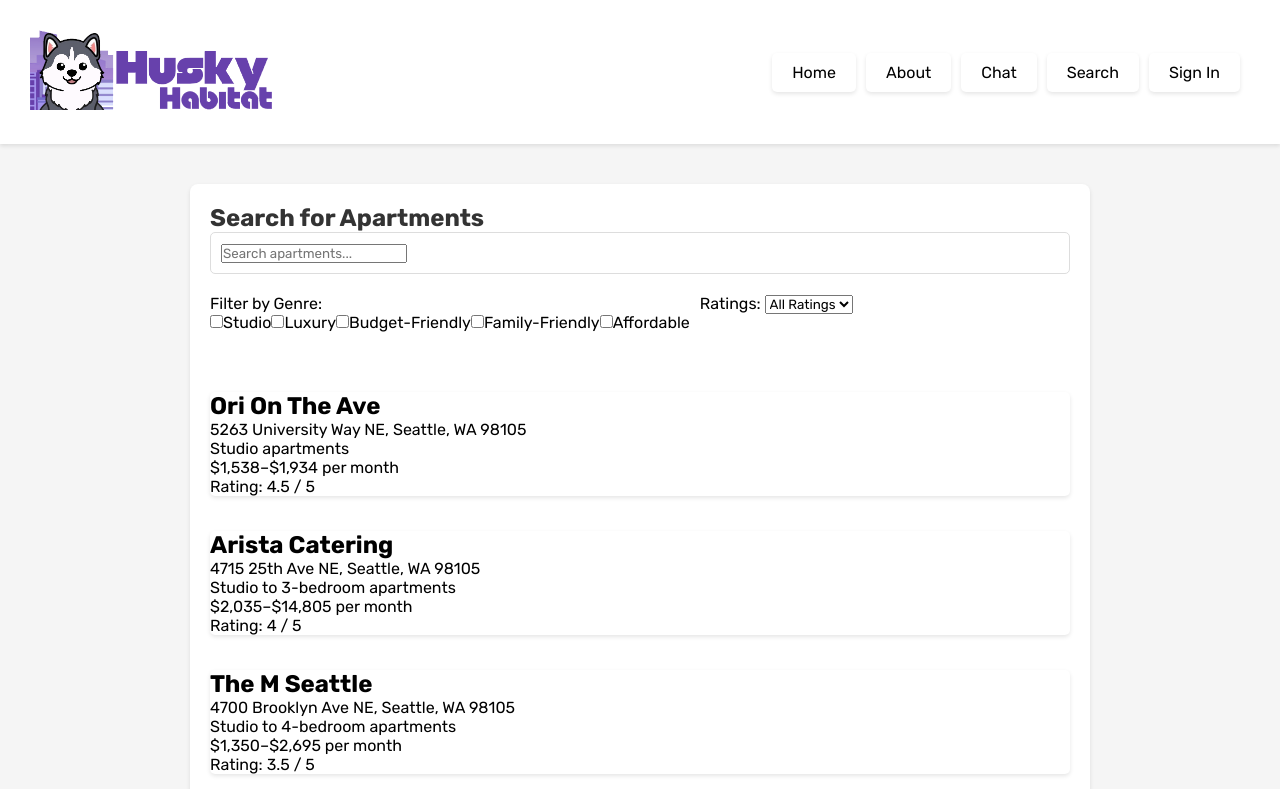
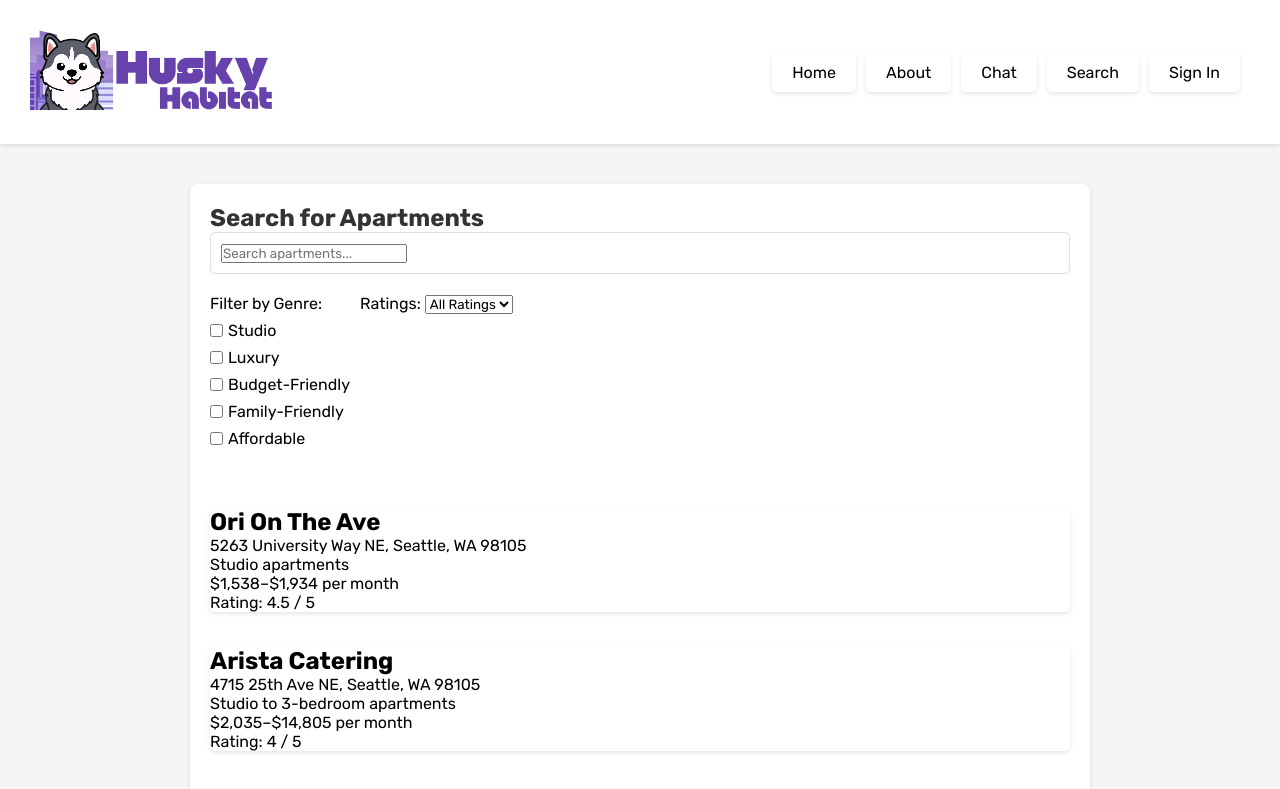
Before and after one commit to UW-INFO442-WI25/the-a-team, a React (Vite) app: page /search in a window 1280 px wide. Shown: the top 789 px of the page. Built offline with nearby package versions, Linux system fonts and the light colour scheme.

Commit message:
styled about and search pages

```diff
--- a/src/index.css
+++ b/src/index.css
@@ -298,6 +298,16 @@ body {
     border-radius: 5px;
 }
 
+.mission-section {
+    margin-top: 50px;
+    padding: 20px;
+}
+
+.mission-section p {
+    margin-top: 20px;
+}
+
+
 /* Team Section */
 .team-section {
     margin-top: 60px;
@@ -394,6 +404,18 @@ body {
     background-color: #555;
 }
 
+.genre-filter {
+    display: flex;
+    flex-direction: column;
+    gap: 8px; /* Adjust spacing between checkboxes */
+}
+
+.genre-filter label {
+    display: flex;
+    align-items: center;
+    gap: 5px; /* Space between checkbox and text */
+}
+
 
 @media (min-width: 768px) {
     /* NAV BAR */
```
Also changed, not shown: 1 other file (tests, documents, lock files or other folders).
